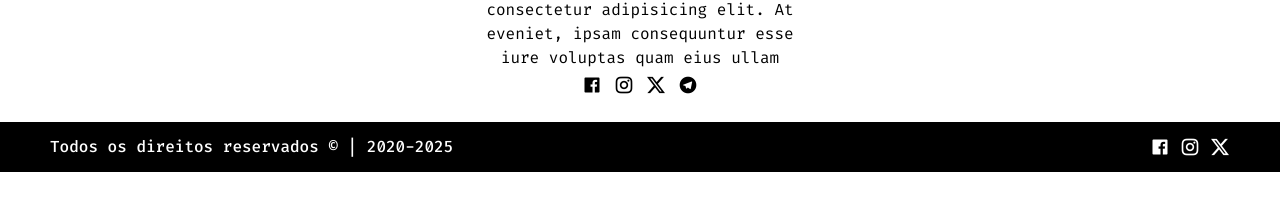
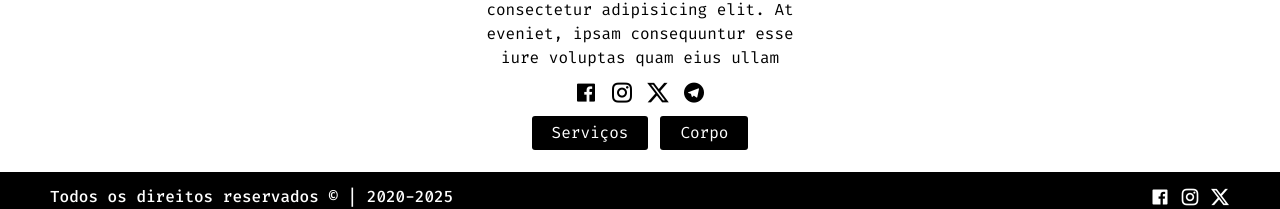
Before and after one commit to DevVittor/Vue3, a Vue app: page /1 in a window 1280 px wide. Shown: the part 356-565 px from the top of the page. Built offline with nearby package versions, Linux system fonts and the light colour scheme.

Commit message:
Adicionei o button para mostrar os serviços

```diff
--- a/src/components/Profile.vue
+++ b/src/components/Profile.vue
@@ -49,31 +49,43 @@ onMounted(() => {
               eveniet, ipsam consequuntur esse iure voluptas quam eius ullam
             </p>
           </div>
-          <div class="flex justify-center items-center gap-3">
+          <div class="flex justify-center items-center gap-3 pt-[5px]">
             <nav>
               <ul class="flex items-center gap-3">
                 <li>
-                  <a class="text-[20px]" href="#" target="_blank"
+                  <a class="text-[24px]" href="#" target="_blank"
                     ><i class="ri-facebook-box-fill"></i
                   ></a>
                 </li>
                 <li>
-                  <a class="text-[20px]" href="#" target="_blank"
+                  <a class="text-[24px]" href="#" target="_blank"
                     ><i class="ri-instagram-line"></i
                   ></a>
                 </li>
                 <li>
-                  <a class="text-[20px]" href="#" target="_blank"
+                  <a class="text-[24px]" href="#" target="_blank"
                     ><i class="ri-twitter-x-fill"></i
                   ></a>
                 </li>
                 <li>
-                  <a class="text-[20px]" href="#" target="_blank"
+                  <a class="text-[24px]" href="#" target="_blank"
                     ><i class="ri-telegram-fill"></i
                   ></a>
                 </li>
               </ul>
             </nav>
+          </div>
+          <div class="flex justify-center items-center gap-3 pt-[5px]">
+            <button
+              class="bg-black pr-[20px] pl-[20px] pt-[5px] pb-[5px] rounded-[3px] text-white"
+            >
+              Serviços
+            </button>
+            <button
+              class="bg-black pr-[20px] pl-[20px] pt-[5px] pb-[5px] rounded-[3px] text-white"
+            >
+              Corpo
+            </button>
           </div>
         </div>
       </div>
```
